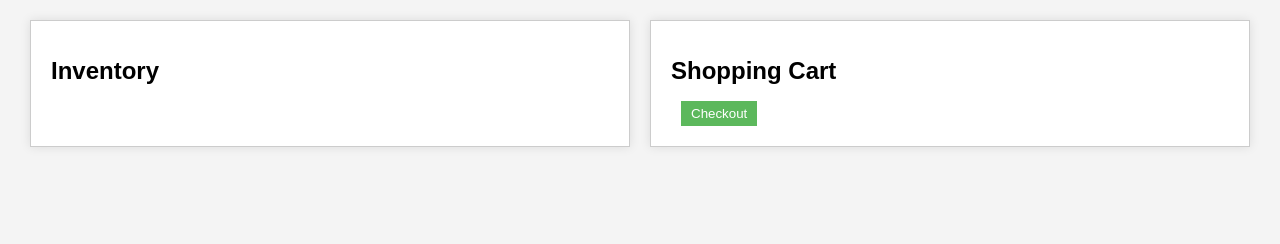
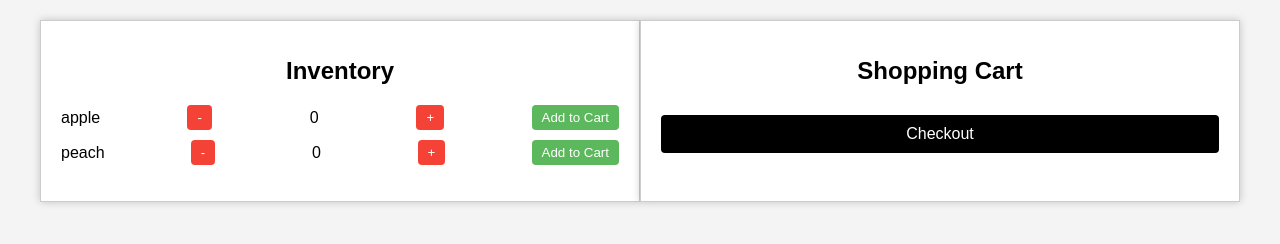
Before and after one commit to YeeunS/react-evaluation, a website: page index.html in a window 1280 px wide. Drawn offline with Linux system fonts and the light colour scheme.

Commit message:
needs to be fixed

```diff
--- a/index.html
+++ b/index.html
@@ -5,22 +5,33 @@
     <meta http-equiv="X-UA-Compatible" content="IE=edge" />
     <meta name="viewport" content="width=device-width, initial-scale=1.0" />
     <link rel="stylesheet" href="style.css" />
-    <title>Shopping Cart Application</title>
+    <title>Shopping Cart</title>
 </head>
 <body>
     <div id="app" class="app-container">
         <div class="inventory-container">
             <h1>Inventory</h1>
             <ul class="inventory-list">
+                <li>
+                    <span>apple</span>
+                    <button class="qty-change" onclick="decreaseQty('apple')">-</button>
+                    <span id="qty-apple">0</span>
+                    <button class="qty-change" onclick="increaseQty('apple')">+</button>
+                    <button onclick="addToCart('apple')">Add to Cart</button>
+                </li>
+                <li>
+                    <span>peach</span>
+                    <button class="qty-change" onclick="decreaseQty('peach')">-</button>
+                    <span id="qty-peach">0</span>
+                    <button class="qty-change" onclick="increaseQty('peach')">+</button>
+                    <button onclick="addToCart('peach')">Add to Cart</button>
+                </li>
             </ul>
         </div>
         <div class="cart-container">
             <h1>Shopping Cart</h1>
-            <div class="cart-wrapper">
-                <ul class="cart-list">
-                </ul>
-                <button class="checkout-btn">Checkout</button>
-            </div>
+            <ul class="cart-list"></ul>
+            <button class="checkout-btn">Checkout</button>
         </div>
     </div>
 
--- a/style.css
+++ b/style.css
@@ -7,20 +7,24 @@ body, html {
 
 .app-container {
     display: flex;
-    justify-content: space-around;
+    justify-content: space-between;
     padding: 20px;
+    max-width: 1200px;
+    margin: 0 auto; /* Center the app container */
 }
 
 .inventory-container, .cart-container {
     border: 1px solid #ccc;
     background: white;
     padding: 20px;
-    width: 45%;
-    box-shadow: 0 0 10px rgba(0,0,0,0.1);
+    width: 48%;
+    box-shadow: 0 0 8px rgba(0,0,0,0.2);
 }
 
 h1 {
     font-size: 24px;
+    text-align: center;
+    margin-bottom: 20px;
 }
 
 ul {
@@ -29,15 +33,18 @@ ul {
 }
 
 li {
+    display: flex;
+    align-items: center;
+    justify-content: space-between;
     margin-bottom: 10px;
 }
 
 button {
-    margin-left: 10px;
     padding: 5px 10px;
+    color: white;
     background-color: #5cb85c;
-    color: white;
     border: none;
+    border-radius: 4px;
     cursor: pointer;
 }
 
@@ -45,7 +52,30 @@ button:hover {
     background-color: #449d44;
 }
 
-input[type="number"] {
-    width: 50px;
-    padding: 5px;
+.qty-change {
+    background-color: #f44336; /* Different color for -/+ buttons */
 }
+
+.qty-change:hover {
+    background-color: #d32f2f;
+}
+
+.checkout-btn {
+    width: 100%;
+    padding: 10px 0;
+    font-size: 16px;
+    background-color: #000;
+    color: white;
+    border: none;
+    border-radius: 4px;
+    margin-top: 10px;
+}
+
+.checkout-btn:hover {
+    background-color: #333;
+}
+
+#qty-apple, #qty-peach {
+    min-width: 30px;
+    text-align: center;
+}
```
Also changed, not shown: index.js (+3 -8 lines).
